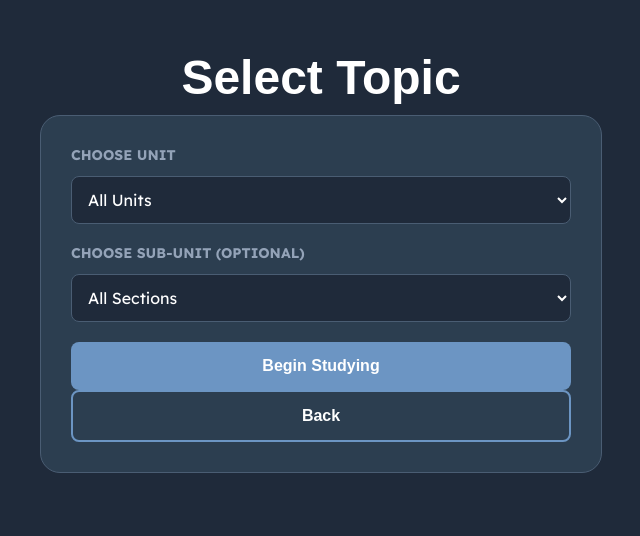
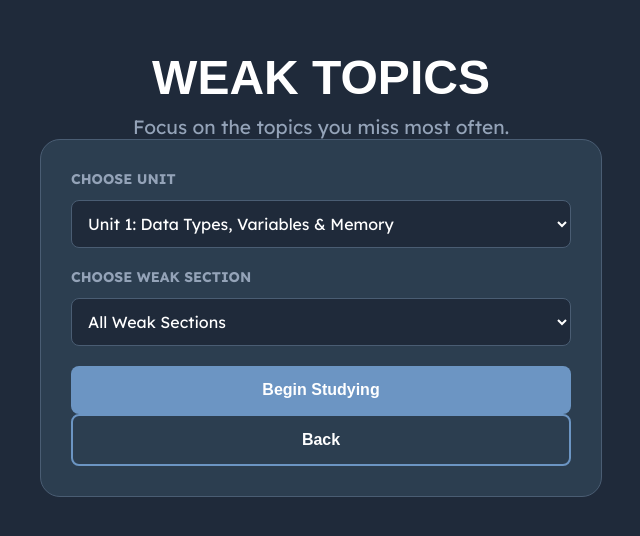
Before and after one commit to rxdent/TSABOT-website, a Flask app: page /study/weak in a window 1280 px wide. Shown: the part 62-598 px from the top of the page, without its empty margins (319-959 px from the left). Run offline with Flask 3, Linux system fonts and the light colour scheme; some web fonts are replaced.

Commit message:
added weak topics mode

```diff
--- a/app.py
+++ b/app.py
@@ -417,6 +417,7 @@ def study_guide():
 
 
 @app.route("/study/weak") #FIX THIS!!!!!!!!!!!
+
 def study_weak():
     weak_ids = progress_manager.data.get("weak_topics", [])
 
@@ -437,7 +438,7 @@ def study_weak():
             })
 
     return render_template(
-        "study.html",
+        "weak.html",
         units_data=filtered_units,
         mode="study",
         view="weak"
@@ -449,7 +450,13 @@ def study_weak():
 def study_chat():
     user_msg = request.json.get("message")
     topic_id = request.json.get("topic")
-    unit_info = unit_manager.get_name(topic_id)
+    if topic_id == "all":
+        unit_info = {
+            "unit": "General Computer Science",
+            "section": "All Weak Topics"
+        }
+    else:
+        unit_info = unit_manager.get_name(topic_id)
 
     check = check_if_related(user_msg, unit_info)
 
--- a/progress.json
+++ b/progress.json
@@ -1,25 +1,11 @@
 {
     "topics": {
         "U1-S1": {
-            "correct": 6,
-            "incorrect": 3
-        },
-        "U1-S2": {
-            "correct": 4,
-            "incorrect": 2
-        },
-        "U1-S3": {
-            "correct": 4,
-            "incorrect": 2
-        },
-        "U1-S4": {
-            "correct": 5,
+            "correct": 1,
             "incorrect": 2
         }
     },
     "weak_topics": [
-        "U1-S1",
-        "U1-S2",
-        "U1-S3"
+        "U1-S1"
     ]
 }
--- a/static/page1.js
+++ b/static/page1.js
@@ -94,25 +94,26 @@ function startStudy() {
     const unit = document.getElementById("unit-select").value;
     const section = document.getElementById("section-select").value;
 
-    let topic = "All Topics";
+    let topic = "all";
 
-    if (section !== "all") topic = section;
-    else if (unit !== "all") topic = unit;
+    if (section !== "all") {
+        topic = section;
+    } else if (unit !== "all") {
+        topic = unit;
+    }
 
     const chatContainer = document.getElementById("chat-container");
     const chatBox = document.getElementById("chat-box");
 
-    // 🔴 CLEAR OLD CHAT (THIS FIXES YOUR ISSUE)
     chatBox.innerHTML = "";
 
-    // Show chat UI
     chatContainer.classList.remove("hidden");
 
-    // Set new topic context
     window.currentTopic = topic;
 
-    // Fresh system message
-    addMessage("bot", "How may I help you?\n- Explain a topic\n- Give examples\n- Help me study\n- Ask questions");
+    addMessage("bot",
+        "How may I help you?\n- Explain a weak topic\n- Give examples\n- Quiz me\n- Help me improve"
+    );
 }
 
 
--- a/templates/study.html
+++ b/templates/study.html
@@ -9,7 +9,7 @@
         <h1>STUDY MODE</h1>
 
         <div class="home-grid">
-            <div class="home-card highlighted-card">
+            <div class="home-card">
                 <h2>View Study Guide</h2>
                 <p>Browse all units and study anything.</p>
                 <button class="mode-btn" onclick="goToStudyGuide()">Start</button>
--- /dev/null
+++ b/templates/weak.html
@@ -0,0 +1,63 @@
+{% extends "layout.html" %}
+{% block title %}Weak Topics{% endblock %}
+
+{% block content %}
+<div class="container">
+
+    <h1>WEAK TOPICS</h1>
+
+    <p class="hero-subtitle">
+        Focus on the topics you miss most often.
+    </p>
+
+    {% if not units_data["units"] %}
+
+        <div class="selection-container">
+            <h2>No Weak Topics Yet</h2>
+            <p>Complete practice tests first so we can detect weak areas.</p>
+            <button class="mode-btn full-test-btn" onclick="goToStudyHome()">Back</button>
+        </div>
+
+    {% else %}
+
+        <div class="selection-container">
+
+            <label>Choose Unit</label>
+            <select id="unit-select" onchange="populateSections()" class="drop-down">
+
+                {% for unit in units_data.units %}
+                    <option value="{{ unit.id }}">
+                        Unit {{ unit.unit }}: {{ unit.title }}
+                    </option>
+                {% endfor %}
+            </select>
+
+            <label>Choose Weak Section</label>
+            <select id="section-select" class="drop-down">
+                <option value="all">All Weak Sections</option>
+            </select>
+
+            <button class="mode-btn" onclick="startStudy()">Begin Studying</button>
+            <button class="mode-btn full-test-btn" onclick="goToStudyHome()">Back</button>
+
+        </div>
+
+        <!-- CHAT -->
+        <div id="chat-container" class="chat-container hidden">
+            <div class="chat-box" id="chat-box"></div>
+
+            <div class="chat-input-row">
+                <input id="chat-input" placeholder="Ask anything..." />
+                <button onclick="sendMessage()">Send</button>
+            </div>
+        </div>
+
+    {% endif %}
+
+</div>
+
+<script>
+const unitsData = JSON.parse('{{ units_data|tojson | safe }}');
+</script>
+
+{% endblock %}
```
